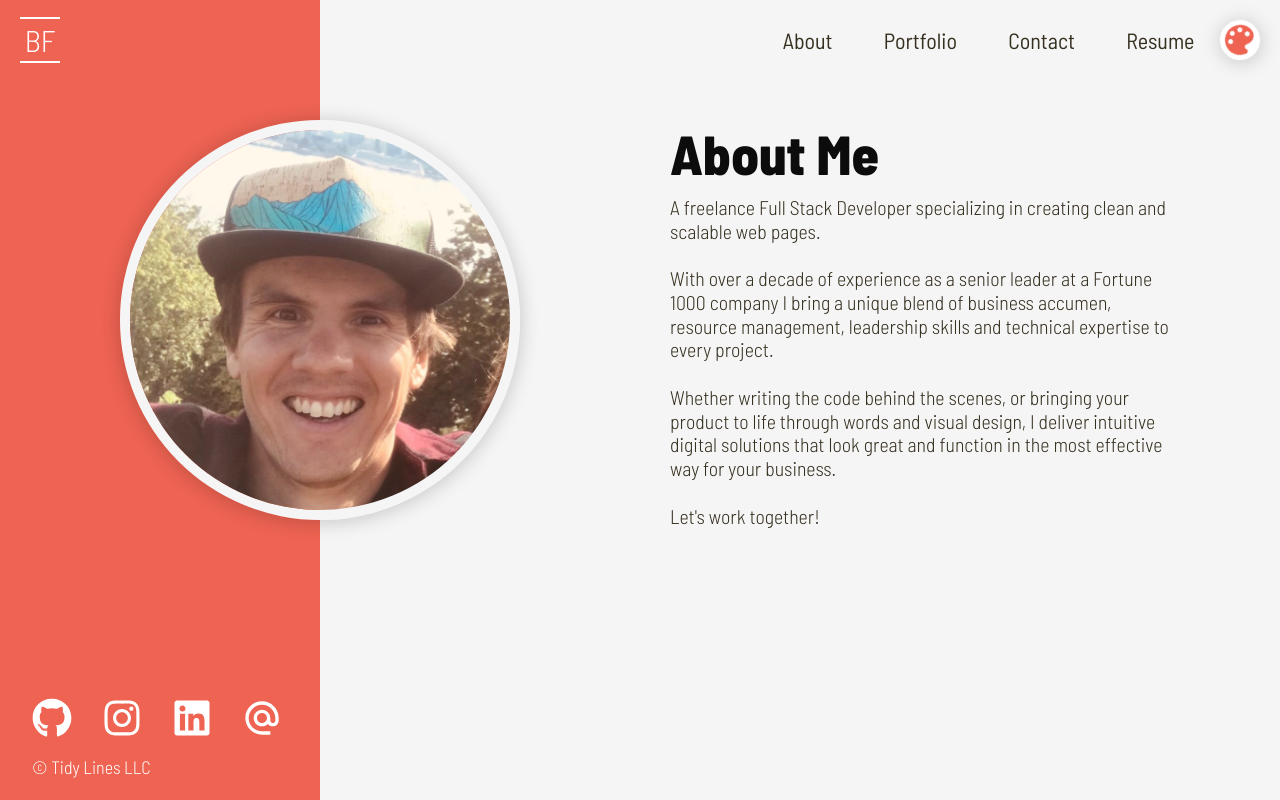
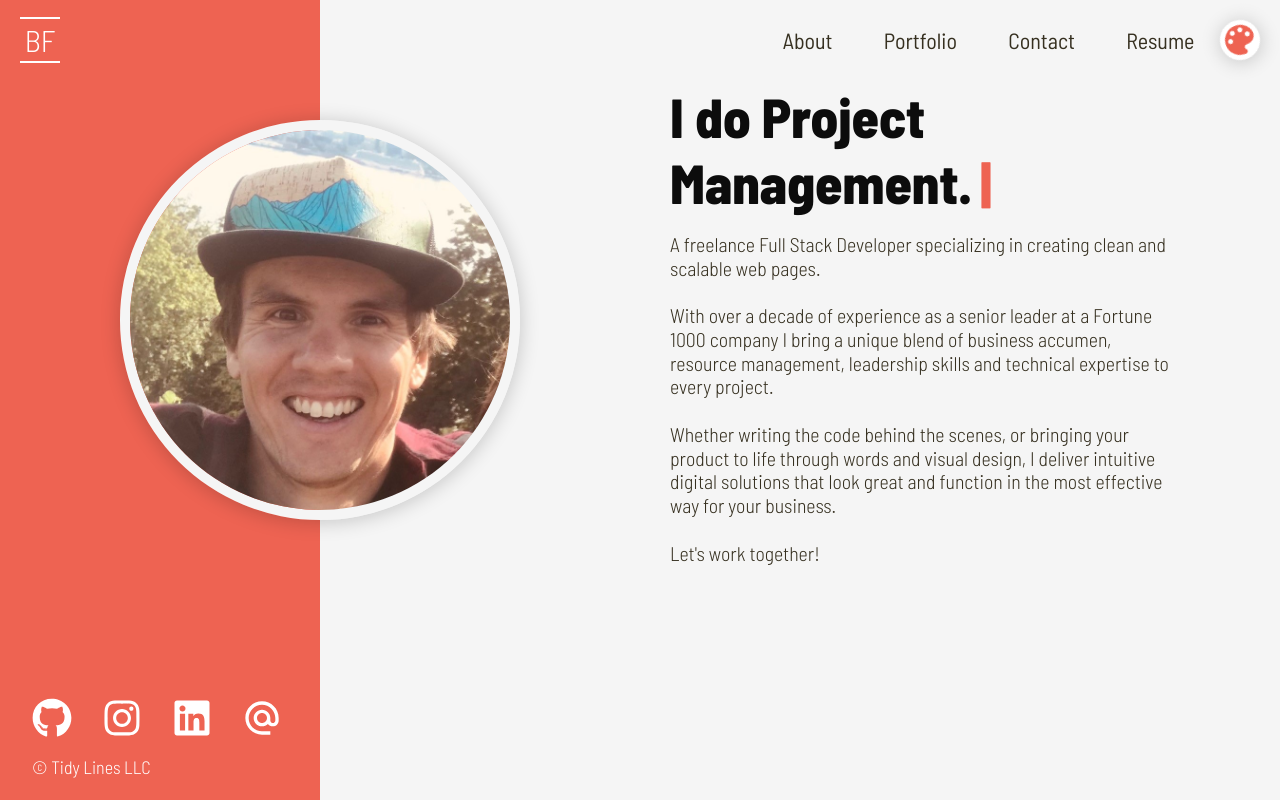
Before and after one commit to benfok/portfolio-react, a React (Create React App) app: page /portfolio-react/about in a window 1280 px wide. Built offline with nearby package versions, Linux system fonts and the light colour scheme.

Commit message:
adding typewriter text

```diff
--- a/src/pages/About.js
+++ b/src/pages/About.js
@@ -1,10 +1,50 @@
-import React from 'react';
+import React, { useEffect } from 'react';
 import '../styles/pageLayout.css';
 import '../styles/about.css';
 import aboutPic from '../images/profile1.jpg';
 
 
 export default function About() {
+
+  // functions for typewriter effect
+  let speed = 100;  // default speed
+  let i = 16; // must match the length of the default string within the <span> for initial delete
+  let wordIndex = 1;
+  const text = ["Web Development.","Project Management.", "Copywriting.","Content Design."];
+
+  const typewriter = () => {
+    if (wordIndex > 3) { // adjust this if the array length above is changed
+      wordIndex = 0;
+    }
+    if(i < text[wordIndex].length) {
+      speed = Math.floor(Math.random() * (150 - 80) + 80); // generates random speed number to simulate actual typing
+      document.getElementById("typed-text").innerHTML += text[wordIndex].charAt(i);
+      i++;
+      setTimeout(typewriter, speed);
+    } else {
+      document.getElementById("cursor").className = "h1-blink";
+      wordIndex++;
+      setTimeout(deleteText, 2000);  // deletes text after phrase is typed
+    }
+  }
+
+  const deleteText = () => {
+    document.getElementById("cursor").className = "h1-typing";
+
+    if(i > 0) {
+      const deleteSpeed = 40;
+      document.getElementById("typed-text").innerHTML = document.getElementById("typed-text").innerHTML.slice(0, -1);
+      i--;
+      setTimeout(deleteText, deleteSpeed);
+    } else {
+      setTimeout(typewriter, 200);  // loop back to type next phrase
+    }
+  }
+
+  // after page loads perform initial delete
+  useEffect(() => {
+    setTimeout(deleteText, 2000);
+  });
 
   return (
     <div className="split-content">
@@ -13,7 +53,7 @@ export default function About() {
       </div>
       <div className="container-bottom">
         <article className='intro-about'>
-          <h1>About Me</h1>
+          <h1>I do <span id="typed-text">Web Development.</span><span id="cursor" className="h1-blink">|</span></h1>
           <p>
               A freelance Full Stack Developer specializing in creating clean and scalable web pages.
               <br/><br/>
--- a/src/styles/about.css
+++ b/src/styles/about.css
@@ -1,5 +1,5 @@
 .intro-about {
-    padding: 0 3rem;
+    padding: 0 2rem;
     text-align: center;
     display: flex;
     flex-flow: column;
@@ -9,6 +9,44 @@
 
 .intro-about p {
     margin-bottom: 2rem;
+}
+
+h1 {
+    height: 150px;
+}
+
+.h1-typing {
+    color: var(--btnbghover);
+}
+
+.h1-blink {
+    color: var(--btnbghover);
+    margin-left: 0.5rem;
+    animation: blink-animation 1s steps(2, end) infinite;
+    -webkit-animation: blink-animation 1s steps(2, end) infinite;
+}
+
+@keyframes blink-animation {
+    0% {
+        visibility: hidden;
+      }
+}
+
+@-webkit-keyframes blink-animation {
+    0% {
+        visibility: hidden;
+      }
+}
+
+@media screen and (min-width: 768px) {
+
+    .intro-about {
+        padding: 0 3rem;
+    }
+
+    h1 {
+        height: 80px;
+    }
 }
 
 @media screen and (min-width: 1200px) {
@@ -25,4 +63,15 @@
         text-align: left;
     }
 
+    h1 {
+        height: 150px;
+    }
+
 }
+
+@media screen and (min-width: 1500px) {
+
+    h1 {
+        height: 80px;
+    }
+}
```
